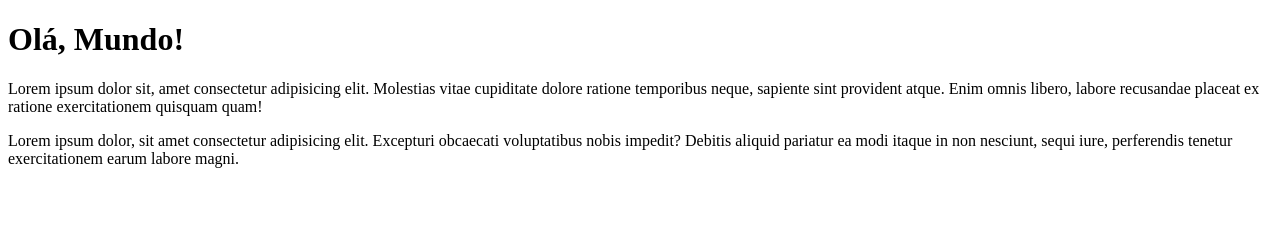
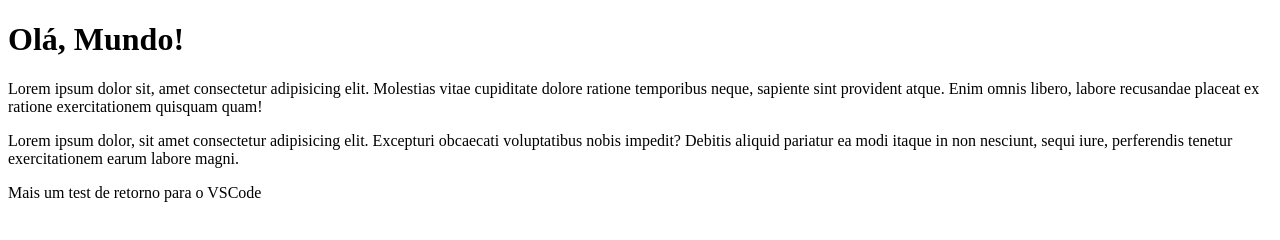
Before and after one commit to Emersonjr20/Hello-World, a plain HTML site: page site-exemplo/index.html in a window 1280 px wide. Drawn offline with Linux system fonts and the light colour scheme.

Commit message:
Test adicional GitHub para VSCode

```diff
--- a/site-exemplo/index.html
+++ b/site-exemplo/index.html
@@ -9,5 +9,6 @@
     <h1>Olá, Mundo!</h1>
     <p>Lorem ipsum dolor sit, amet consectetur adipisicing elit. Molestias vitae cupiditate dolore ratione temporibus neque, sapiente sint provident atque. Enim omnis libero, labore recusandae placeat ex ratione exercitationem quisquam quam!</p>
     <p>Lorem ipsum dolor, sit amet consectetur adipisicing elit. Excepturi obcaecati voluptatibus nobis impedit? Debitis aliquid pariatur ea modi itaque in non nesciunt, sequi iure, perferendis tenetur exercitationem earum labore magni.</p>
+    <p>Mais um test de retorno para o VSCode</p>
 </body>
 </html>
```
